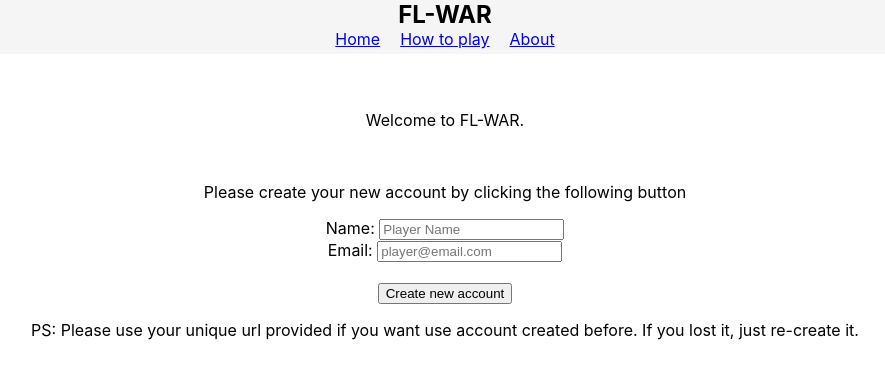
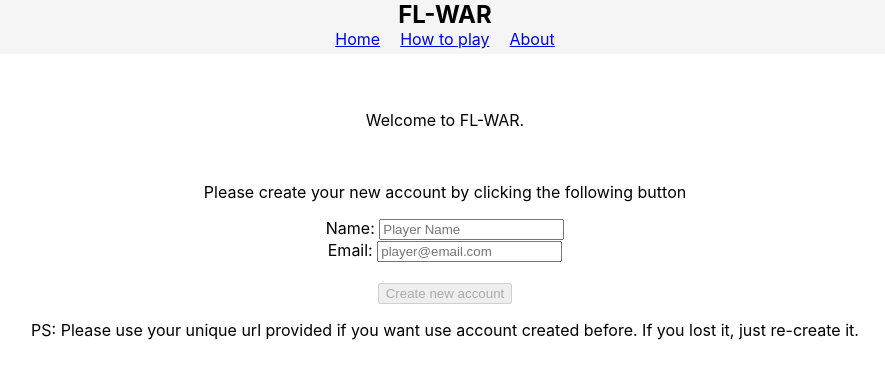
Before and after one commit to fredy-laksmono/fl-war, a React (Create React App) app in the folder fl-war-frontend/: page /new in a window 1280 px wide. Shown: the top 378 px of the page, without its empty margins (195-1080 px from the left). Built offline with nearby package versions, Linux system fonts and the light colour scheme.

Commit message:
Fix account submit bug where allow to create when form is not populated

```diff
--- a/fl-war-frontend/src/components/Home.js
+++ b/fl-war-frontend/src/components/Home.js
@@ -6,6 +6,9 @@ const Home = (params) => {
   let navigate = useNavigate();
 
   let homeToRender;
+  let submitButton = (
+    <input disabled type="submit" value="Create new account" />
+  );
 
   const [userFormState, updateUserForm] = useState({
     name: "",
@@ -40,6 +43,12 @@ const Home = (params) => {
     navigate(`/new/${newUser.data._id}/${newUser.data.name}`);
   };
 
+  if (userFormState.email && userFormState.name) {
+    submitButton = (
+      <input className="click-able" type="submit" value="Create new account" />
+    );
+  }
+
   if (params.new) {
     homeToRender = (
       <div className="third">
@@ -66,7 +75,7 @@ const Home = (params) => {
           />
           <br />
           <br />
-          <input type="submit" value="Create new account" />
+          {submitButton}
         </form>
         <p>
           PS: Please use your unique url provided if you want use account
```
